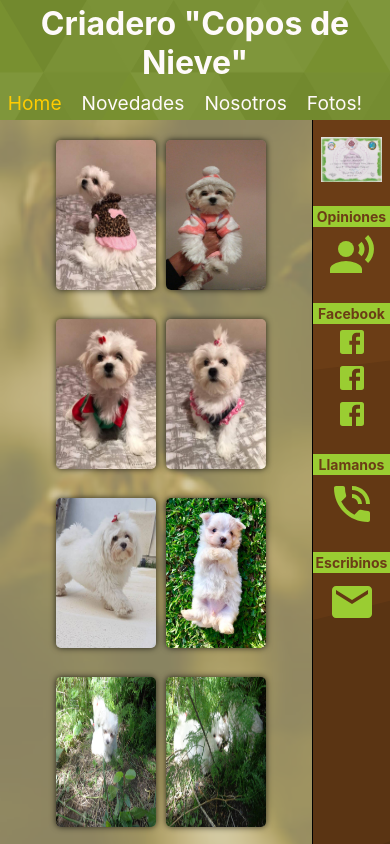
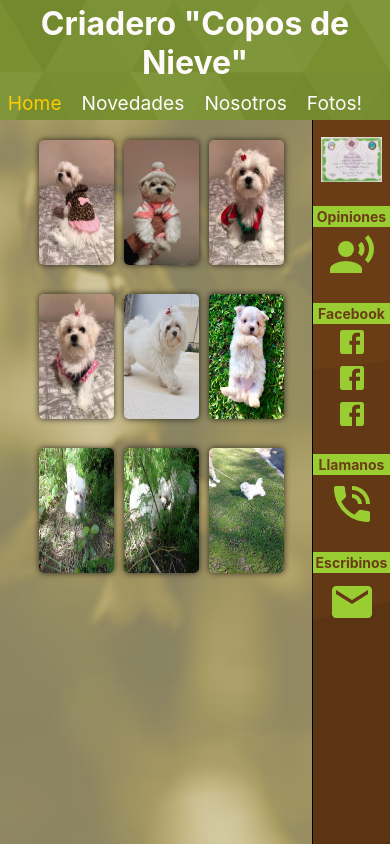
Before and after one commit to MarianoRamborger/Criadero, a React (Create React App) app: page /fotos in a window 390 px wide. Shown: the top 844 px of the page. Built offline with nearby package versions, Linux system fonts and the light colour scheme.

Commit message:
mobile QoL changes

```diff
--- a/src/App.css
+++ b/src/App.css
@@ -490,6 +490,11 @@ align-content: flex-start;
     font-size: 14px;
     margin: 0px;
   }
+  .news-card-multi-image, .fotos-section-pic  {
+    width: 75px;
+    height: 125px;
+    margin-bottom: 5px
+  }
 
 }
 
```
